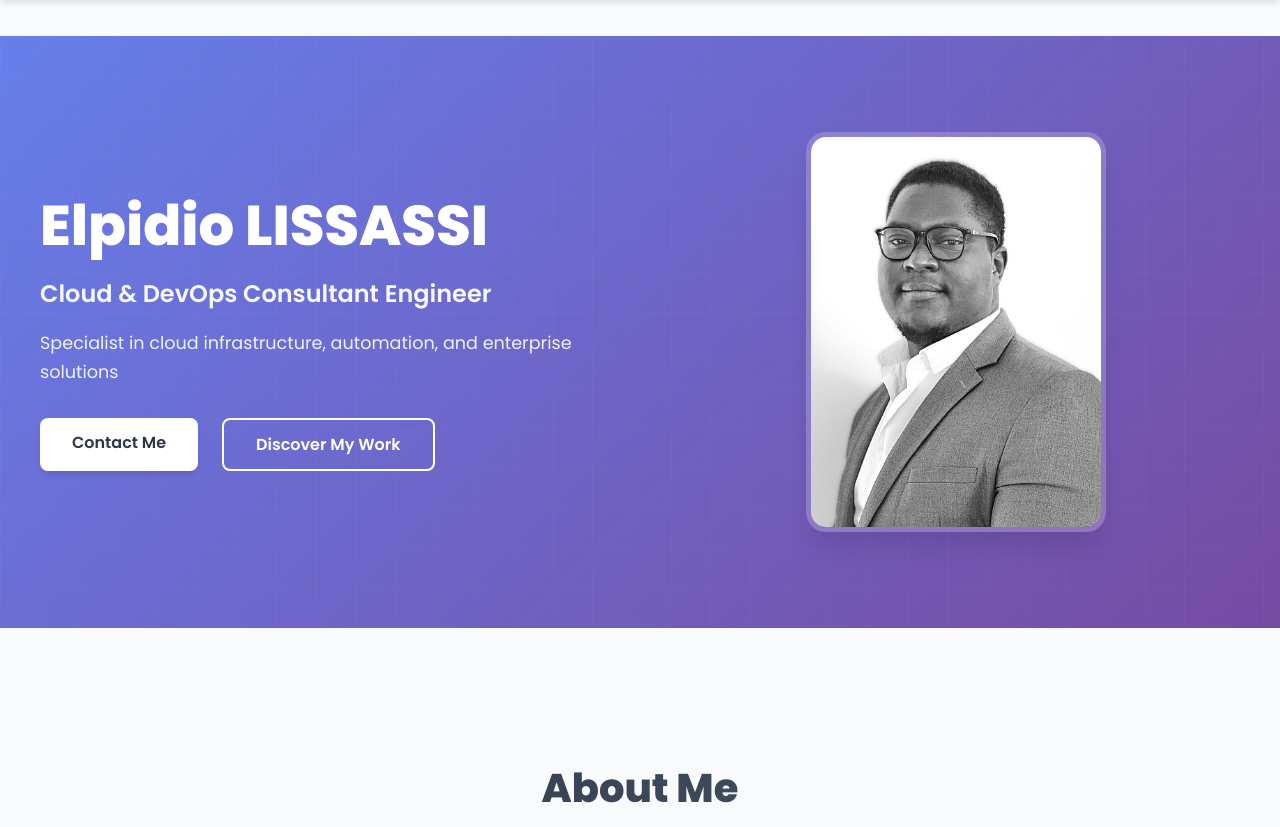
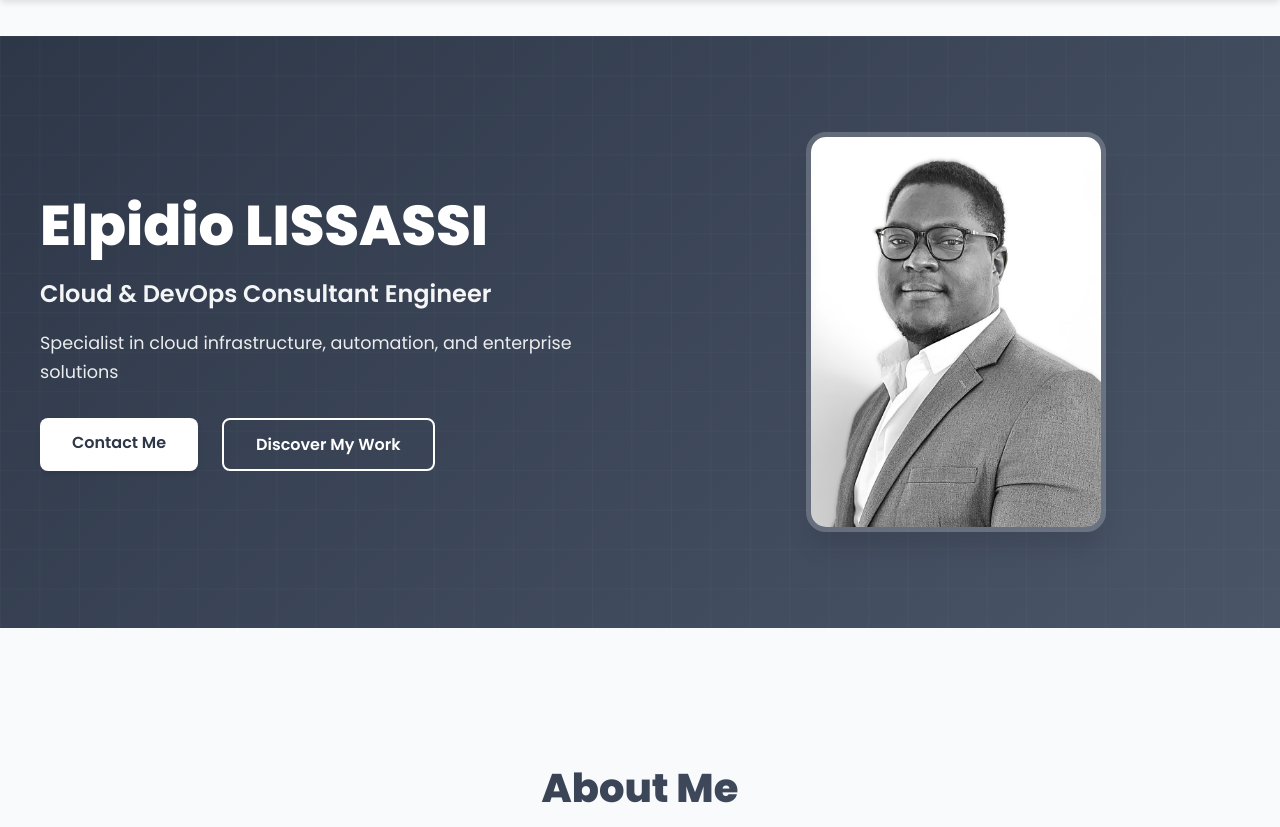
Before and after one commit to Elpidio16/EL.portfolio, a Flask app: page / in a window 1280 px wide. Shown: the part 70-897 px from the top of the page. Run offline with Flask 3, Linux system fonts and the light colour scheme; some libraries are stand-ins or nearby versions.

Commit message:
fix: Update hero section gradient to match new color scheme

```diff
--- a/app/static/css/style.css
+++ b/app/static/css/style.css
@@ -136,7 +136,7 @@ body {
 .hero {
     margin-top: 80px;
     padding: 6rem 2rem;
-    background: linear-gradient(135deg, #667eea 0%, #764ba2 100%);
+    background: linear-gradient(135deg, #2d3748 0%, #4a5568 100%);
     color: white;
     position: relative;
     overflow: hidden;
--- a/public/css/style.css
+++ b/public/css/style.css
@@ -136,7 +136,7 @@ body {
 .hero {
     margin-top: 80px;
     padding: 6rem 2rem;
-    background: linear-gradient(135deg, #667eea 0%, #764ba2 100%);
+    background: linear-gradient(135deg, #2d3748 0%, #4a5568 100%);
     color: white;
     position: relative;
     overflow: hidden;
```
